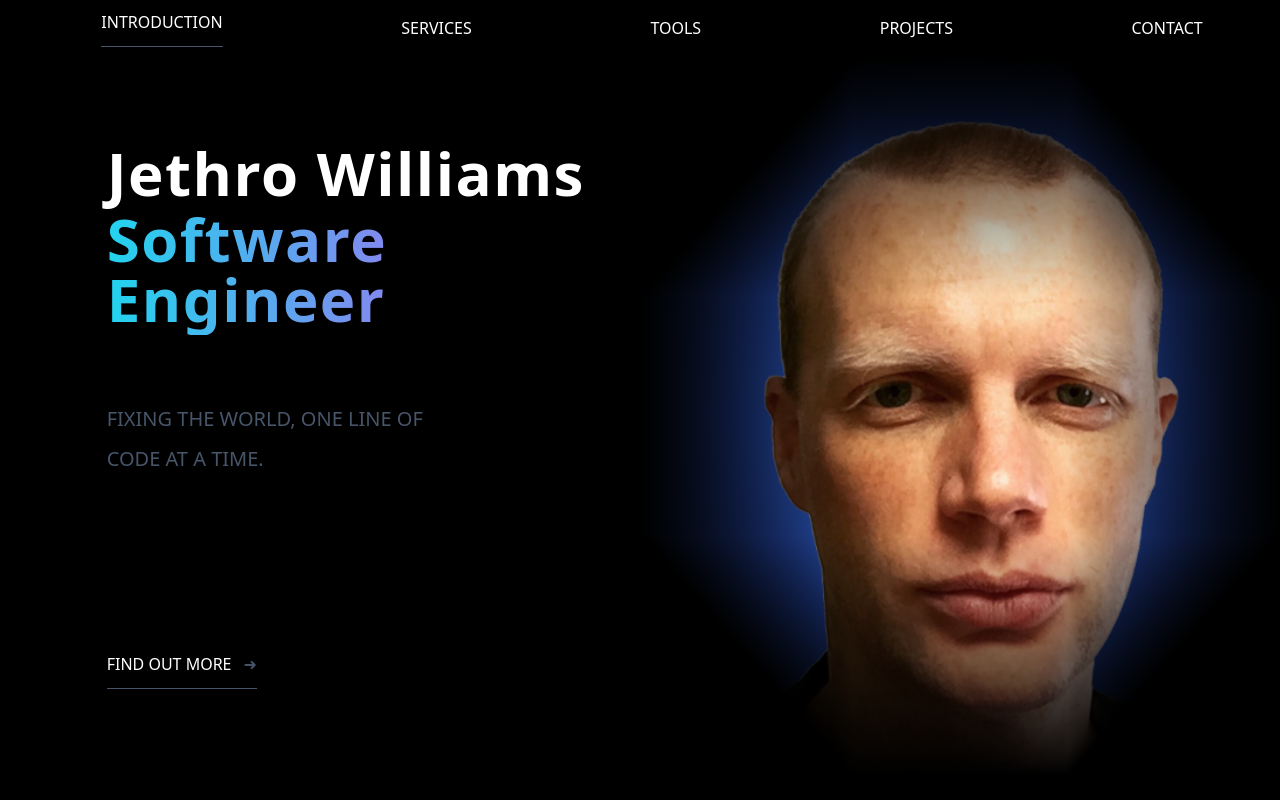
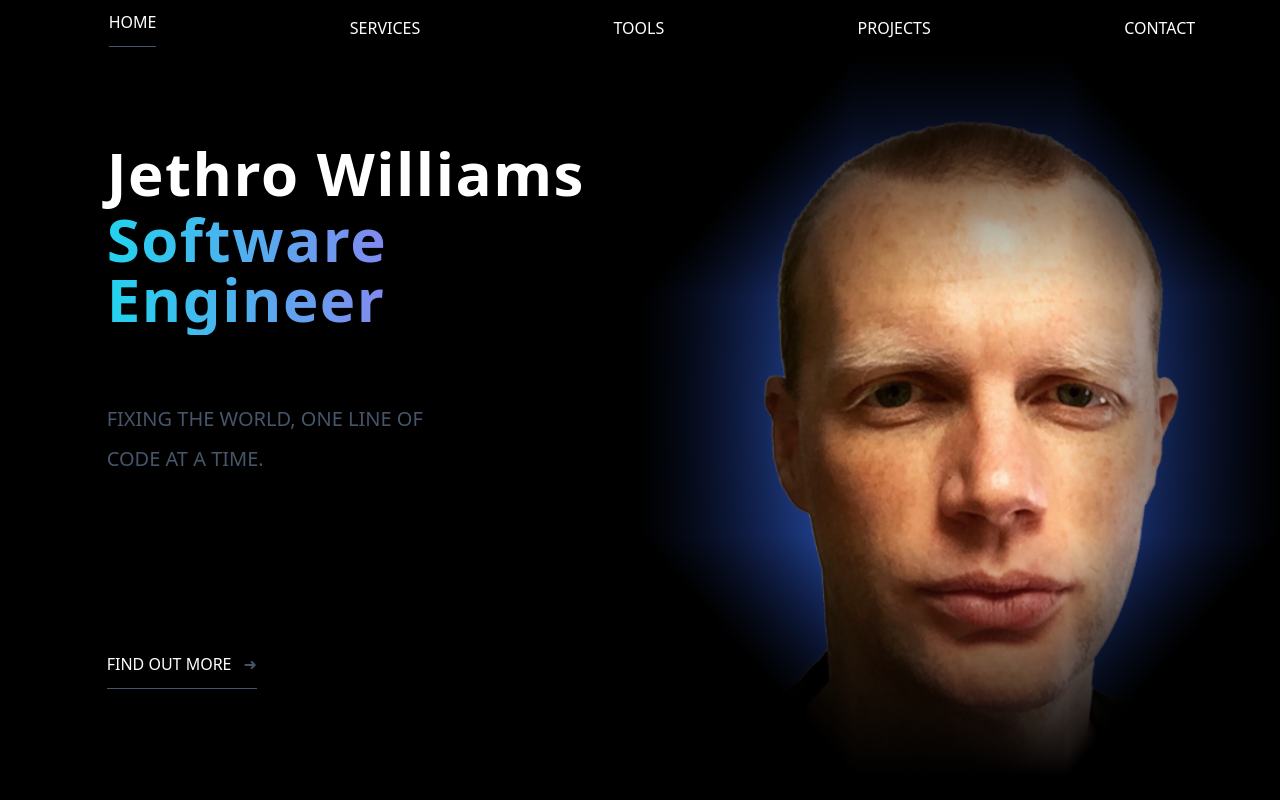
Before and after one commit to jro31/portfolio-v3, a Next.js app: page / in a window 1280 px wide. Shown: the top 800 px of the page. Built offline with nearby package versions, Linux system fonts and the light colour scheme.

Commit message:
Introduction -> Home

```diff
--- a/components/homepage-sections/introduction/Introduction.js
+++ b/components/homepage-sections/home/Home.js
@@ -1,16 +1,14 @@
-// TODO - Rename this section 'Home'
-
 import { useSelector } from 'react-redux';
 
 import Title from '../../ui/text/Title';
 import SectionContainer from '../SectionContainer';
 import {
-  introductionDescription,
-  introductionFindOutMoreDesktopLink,
-  introductionFindOutMoreMobileLink,
-  introductionPortrait,
-  introductionSection,
-  introductionTitle,
+  homeDescription,
+  homeFindOutMoreDesktopLink,
+  homeFindOutMoreMobileLink,
+  homePortrait,
+  homeSection,
+  homeTitle,
 } from '../../../pages';
 import Portrait from './Portrait';
 import FindOutMoreLink from './FindOutMoreLink';
@@ -18,28 +16,26 @@ import Description from '../../ui/text/Description';
 import useElementRef from '../../../hooks/useElementRef';
 import { CSSTransition } from 'react-transition-group';
 
-const Introduction = () => {
-  const titleHasBeenInView = useSelector(
-    state => state.elementIsInView.hasBeenInView[introductionTitle]
-  );
+const Home = () => {
+  const titleHasBeenInView = useSelector(state => state.elementIsInView.hasBeenInView[homeTitle]);
   const descriptionHasBeenInView = useSelector(
-    state => state.elementIsInView.hasBeenInView[introductionDescription]
+    state => state.elementIsInView.hasBeenInView[homeDescription]
   );
   const mobileFindOutMoreLinkHasBeenInView = useSelector(
-    state => state.elementIsInView.hasBeenInView[introductionFindOutMoreMobileLink]
+    state => state.elementIsInView.hasBeenInView[homeFindOutMoreMobileLink]
   );
   const desktopFindOutMoreLinkHasBeenInView = useSelector(
-    state => state.elementIsInView.hasBeenInView[introductionFindOutMoreDesktopLink]
+    state => state.elementIsInView.hasBeenInView[homeFindOutMoreDesktopLink]
   );
   const elementRef = useElementRef();
 
   return (
-    <SectionContainer section={introductionSection} className='bg-black'>
+    <SectionContainer section={homeSection} className='bg-black'>
       <div className='flex flex-col lg:flex-row w-full lg:h-full'>
         <div className='flex justify-center lg:justify-end lg:basis-1/2'>
           <div className='flex flex-col justify-around lg:basis-10/12'>
             <div className='flex flex-col gap-16'>
-              <div ref={elementRef(introductionTitle)} className='flex flex-col lg:gap-2'>
+              <div ref={elementRef(homeTitle)} className='flex flex-col lg:gap-2'>
                 <CSSTransition
                   mountOnEnter
                   in={titleHasBeenInView}
@@ -54,7 +50,7 @@ const Introduction = () => {
                   </div>
                 </CSSTransition>
               </div>
-              <div ref={elementRef(introductionDescription)} className='hidden lg:flex'>
+              <div ref={elementRef(homeDescription)} className='hidden lg:flex'>
                 <CSSTransition
                   mountOnEnter
                   in={descriptionHasBeenInView}
@@ -67,7 +63,7 @@ const Introduction = () => {
                 </CSSTransition>
               </div>
             </div>
-            <div ref={elementRef(introductionFindOutMoreDesktopLink)}>
+            <div ref={elementRef(homeFindOutMoreDesktopLink)}>
               <CSSTransition
                 mountOnEnter
                 in={desktopFindOutMoreLinkHasBeenInView}
@@ -79,13 +75,10 @@ const Introduction = () => {
             </div>
           </div>
         </div>
-        <div ref={elementRef(introductionPortrait)} className='lg:basis-1/2 lg:h-inherit'>
+        <div ref={elementRef(homePortrait)} className='lg:basis-1/2 lg:h-inherit'>
           <Portrait />
         </div>
-        <div
-          ref={elementRef(introductionFindOutMoreMobileLink)}
-          className='flex justify-center my-5'
-        >
+        <div ref={elementRef(homeFindOutMoreMobileLink)} className='flex justify-center my-5'>
           <CSSTransition
             mountOnEnter
             in={mobileFindOutMoreLinkHasBeenInView}
@@ -100,4 +93,4 @@ const Introduction = () => {
   );
 };
 
-export default Introduction;
+export default Home;
--- a/components/homepage-sections/introduction/Portrait.js
+++ b/components/homepage-sections/home/Portrait.js
@@ -1,11 +1,11 @@
 import { useSelector } from 'react-redux';
 import { CSSTransition } from 'react-transition-group';
 
-import { introductionPortrait } from '../../../pages';
+import { homePortrait } from '../../../pages';
 
 const Portrait = () => {
   const portraitHasBeenInView = useSelector(
-    state => state.elementIsInView.hasBeenInView[introductionPortrait]
+    state => state.elementIsInView.hasBeenInView[homePortrait]
   );
 
   return (
--- a/hooks/useElementRefs.js
+++ b/hooks/useElementRefs.js
@@ -9,18 +9,18 @@ import {
   contactJethroCodesLinkRef,
   contactSocialMediaLinks,
   contactSocialMediaLinksRef,
-  introductionSection,
-  introductionSectionRef,
-  introductionTitle,
-  introductionTitleRef,
-  introductionDescription,
-  introductionDescriptionRef,
-  introductionFindOutMoreMobileLink,
-  introductionFindOutMoreMobileLinkRef,
-  introductionFindOutMoreDesktopLink,
-  introductionFindOutMoreDesktopLinkRef,
-  introductionPortrait,
-  introductionPortraitRef,
+  homeSection,
+  homeSectionRef,
+  homeTitle,
+  homeTitleRef,
+  homeDescription,
+  homeDescriptionRef,
+  homeFindOutMoreMobileLink,
+  homeFindOutMoreMobileLinkRef,
+  homeFindOutMoreDesktopLink,
+  homeFindOutMoreDesktopLinkRef,
+  homePortrait,
+  homePortraitRef,
   projectsSection,
   projectsSectionsRef,
   projectsTitle,
@@ -60,18 +60,18 @@ const useElementRefs = () => {
           return contactJethroCodesLinkRef;
         case contactSocialMediaLinks:
           return contactSocialMediaLinksRef;
-        case introductionSection:
-          return introductionSectionRef;
-        case introductionTitle:
-          return introductionTitleRef;
-        case introductionDescription:
-          return introductionDescriptionRef;
-        case introductionFindOutMoreMobileLink:
-          return introductionFindOutMoreMobileLinkRef;
-        case introductionFindOutMoreDesktopLink:
-          return introductionFindOutMoreDesktopLinkRef;
-        case introductionPortrait:
-          return introductionPortraitRef;
+        case homeSection:
+          return homeSectionRef;
+        case homeTitle:
+          return homeTitleRef;
+        case homeDescription:
+          return homeDescriptionRef;
+        case homeFindOutMoreMobileLink:
+          return homeFindOutMoreMobileLinkRef;
+        case homeFindOutMoreDesktopLink:
+          return homeFindOutMoreDesktopLinkRef;
+        case homePortrait:
+          return homePortraitRef;
         case projectsSection:
           return projectsSectionsRef;
         case projectsTitle:
--- a/pages/index.js
+++ b/pages/index.js
@@ -4,15 +4,15 @@ import { Fragment, useRef } from 'react';
 import Head from 'next/head';
 
 import Services from '../components/homepage-sections/services/Services';
-import Introduction from '../components/homepage-sections/introduction/Introduction';
+import Home from '../components/homepage-sections/home/Home';
 import Projects from '../components/homepage-sections/projects/Projects';
 import Tools from '../components/homepage-sections/tools/Tools';
 import Contact from '../components/homepage-sections/contact/Contact';
 
 export const contactSection = 'contact';
 export let contactSectionRef;
-export const introductionSection = 'introduction';
-export let introductionSectionRef;
+export const homeSection = 'home';
+export let homeSectionRef;
 export const projectsSection = 'projects';
 export let projectsSectionsRef;
 export const servicesSection = 'services';
@@ -21,13 +21,13 @@ export const toolsSection = 'tools';
 export let toolsSectionRef;
 
 export const sectionOrder = [
-  introductionSection,
+  homeSection,
   servicesSection,
   toolsSection,
   projectsSection,
   contactSection,
 ];
-export const darkSections = [introductionSection, toolsSection, projectsSection, contactSection];
+export const darkSections = [homeSection, toolsSection, projectsSection, contactSection];
 
 export const contactTitle = 'contact-title';
 export let contactTitleRef;
@@ -44,22 +44,22 @@ const contactElements = [
   contactSocialMediaLinks,
 ];
 
-export const introductionTitle = 'introduction-title';
-export let introductionTitleRef;
-export const introductionDescription = 'introduction-description';
-export let introductionDescriptionRef;
-export const introductionFindOutMoreMobileLink = 'introduction-find-out-more-mobile-link';
-export let introductionFindOutMoreMobileLinkRef;
-export const introductionFindOutMoreDesktopLink = 'introduction-find-out-more-desktop-link';
-export let introductionFindOutMoreDesktopLinkRef;
-export const introductionPortrait = 'introduction-portrait';
-export let introductionPortraitRef;
-const introductionElements = [
-  introductionTitle,
-  introductionDescription,
-  introductionFindOutMoreMobileLink,
-  introductionFindOutMoreDesktopLink,
-  introductionPortrait,
+export const homeTitle = 'home-title';
+export let homeTitleRef;
+export const homeDescription = 'home-description';
+export let homeDescriptionRef;
+export const homeFindOutMoreDesktopLink = 'home-find-out-more-desktop-link';
+export let homeFindOutMoreDesktopLinkRef;
+export const homeFindOutMoreMobileLink = 'home-find-out-more-mobile-link';
+export let homeFindOutMoreMobileLinkRef;
+export const homePortrait = 'home-portrait';
+export let homePortraitRef;
+const homeElements = [
+  homeTitle,
+  homeDescription,
+  homeFindOutMoreMobileLink,
+  homeFindOutMoreDesktopLink,
+  homePortrait,
 ];
 
 export const projectsTitle = 'projects-title';
@@ -85,7 +85,7 @@ const toolsElements = [toolsTitle, toolsDescription, toolsIcons];
 export const refElementNames = [
   ...sectionOrder,
   ...contactElements,
-  ...introductionElements,
+  ...homeElements,
   ...projectsElements,
   ...servicesElements,
   ...toolsElements,
@@ -93,7 +93,7 @@ export const refElementNames = [
 
 const HomePage = () => {
   contactSectionRef = useRef();
-  introductionSectionRef = useRef();
+  homeSectionRef = useRef();
   projectsSectionsRef = useRef();
   servicesSectionRef = useRef();
   toolsSectionRef = useRef();
@@ -103,11 +103,11 @@ const HomePage = () => {
   contactJethroCodesLinkRef = useRef();
   contactSocialMediaLinksRef = useRef();
 
-  introductionTitleRef = useRef();
-  introductionDescriptionRef = useRef();
-  introductionFindOutMoreMobileLinkRef = useRef();
-  introductionFindOutMoreDesktopLinkRef = useRef();
-  introductionPortraitRef = useRef();
+  homeTitleRef = useRef();
+  homeDescriptionRef = useRef();
+  homeFindOutMoreMobileLinkRef = useRef();
+  homeFindOutMoreDesktopLinkRef = useRef();
+  homePortraitRef = useRef();
 
   projectsTitleRef = useRef();
   projectsCardsRef = useRef();
@@ -125,8 +125,8 @@ const HomePage = () => {
     switch (componentName) {
       case contactSection:
         return <Contact key={key} />;
-      case introductionSection:
-        return <Introduction key={key} />;
+      case homeSection:
+        return <Home key={key} />;
       case projectsSection:
         return <Projects key={key} />;
       case servicesSection:
```
Also changed, not shown: components/homepage-sections/home/FindOutMoreLink.js (renamed from components/homepage-sections/introduction/FindOutMoreLink.js).
